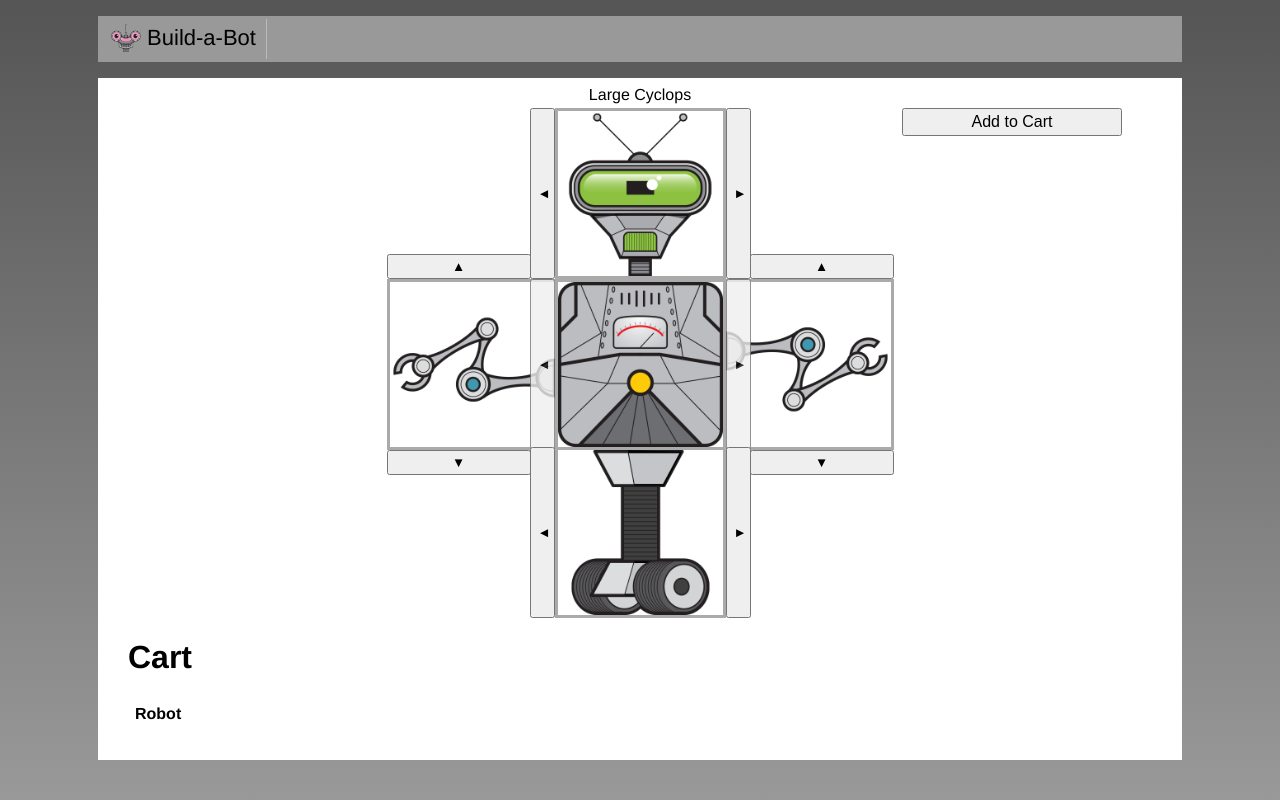
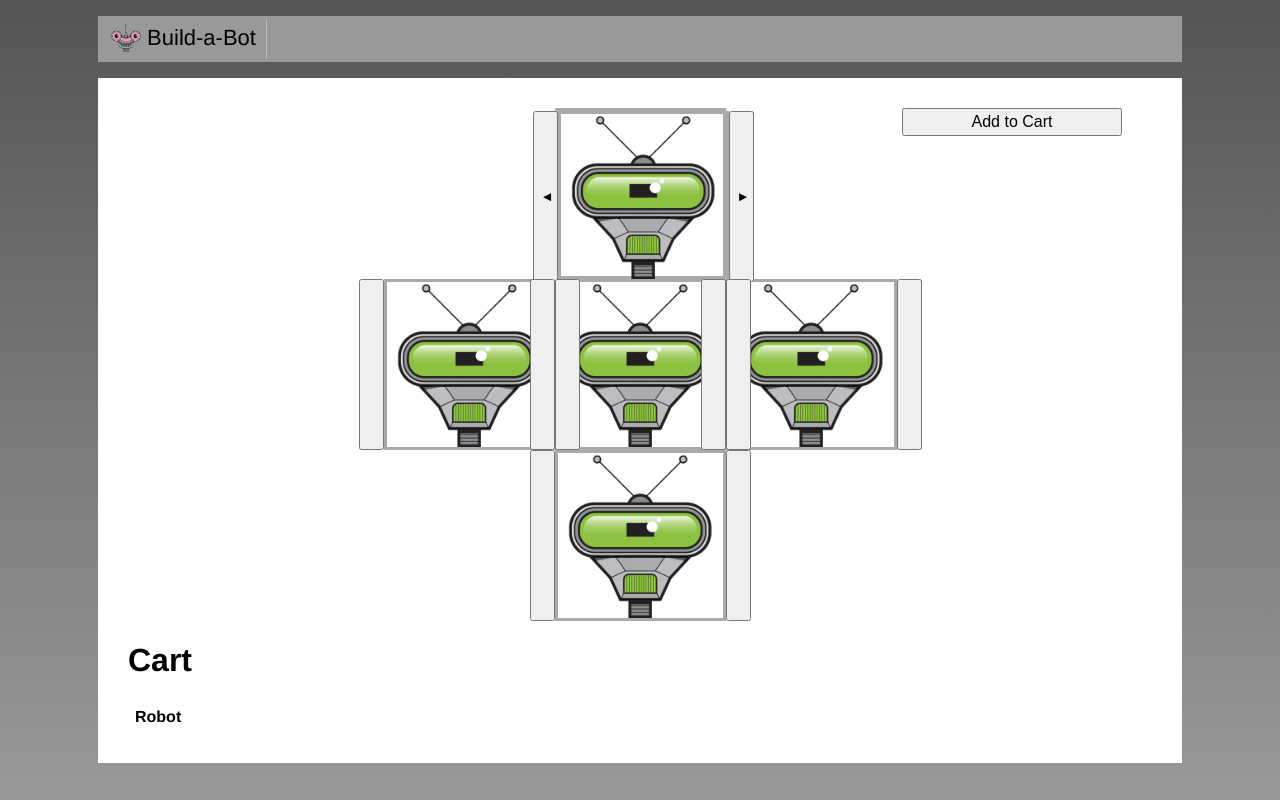
Before and after one commit to taherkheli/build-a-bot, a Vue app in the folder build-a-bot/: page / in a window 1280 px wide. Built offline with nearby package versions, Linux system fonts and the light colour scheme.

Commit message:
extracted the PartSelector into a separate component to promote re-use and DRY. Right now it builds and structures are in place. Next we have to suplly the right data and config properties to the child component from the parent

```diff
--- /dev/null
+++ b/build-a-bot/src/build/PartSelector.vue
@@ -0,0 +1,149 @@
+<template>
+  <div class="part">
+    <img :src="selectedPart.src" title="arm"/>
+    <button @click="selectPreviousPart()" class="prev-selector"></button>
+    <button @click="selectNextPart()" class="next-selector"></button>
+  </div>
+</template>
+
+<script lang="ts">
+import { defineComponent, computed, ref } from 'vue';
+import availableParts from '@/data/parts';
+
+export default defineComponent({
+  props: [],
+  setup() {
+    const parts = availableParts.heads;
+    const selectedIndex = ref(0);
+
+    const selectedPart = computed(() => parts[selectedIndex.value]);
+
+    function selectNextPart() {
+      selectedIndex.value += 1;
+      if (selectedIndex.value === parts.length) {
+        selectedIndex.value = 0;
+      }
+    }
+
+    function selectPreviousPart() {
+      selectedIndex.value -= 1;
+      if (selectedIndex.value < 0) {
+        selectedIndex.value = parts.length - 1;
+      }
+    }
+
+    return {
+      selectNextPart,
+      selectPreviousPart,
+      selectedPart,
+    };
+  },
+});
+</script>
+
+<style scoped>
+.part {
+  position: relative;
+  width:165px;
+  height:165px;
+  border: 3px solid #aaa;
+}
+.sale {
+  position: absolute;
+  bottom: 5px;
+  right: 5px;
+  color: white;
+  background-color: red;
+  padding: 3px;
+}
+.part-title {
+  position: absolute;
+  width: 100%;
+  text-align: center;
+  font-size: 18px;
+  color: red;
+  padding-top: 5px;
+  top: -25px;
+}
+.part img {
+  width:165px;
+}
+.top {
+  border-bottom: none;
+}
+.left {
+  border-right: none;
+}
+.right {
+  border-left: none;
+}
+.bottom {
+  border-top: none;
+}
+.left img {
+  transform: rotate(-90deg);
+}
+.right img {
+  transform: rotate(90deg);
+}
+.prev-selector {
+  position: absolute;
+  z-index:1;
+  top: -3px;
+  left: -28px;
+  width: 25px;
+  height: 171px;
+}
+.next-selector {
+  position: absolute;
+  z-index:1;
+  top: -3px;
+  right: -28px;
+  width: 25px;
+  height: 171px;
+}
+.left .prev-selector:after,  .right .prev-selector:after{
+  content: '\25B2'
+}
+.left .next-selector:after, .right .next-selector:after {
+  content: '\25BC'
+}
+.top .prev-selector:after, .bottom .prev-selector:after, .center .prev-selector:after{
+  content: '\25C4'
+}
+.top .next-selector:after, .bottom .next-selector:after, .center .next-selector:after{
+  content: '\25BA'
+}
+.center .prev-selector, .center .next-selector {
+  opacity:0.8;
+}
+.left .prev-selector {
+  top: -28px;
+  left: -3px;
+  width: 144px;
+  height: 25px;
+}
+.left .next-selector {
+  top: auto;
+  bottom: -28px;
+  left: -3px;
+  width: 144px;
+  height: 25px;
+}
+.right .prev-selector {
+  top: -28px;
+  left: 24px;
+  width: 144px;
+  height: 25px;
+}
+.right .next-selector {
+  top: auto;
+  bottom: -28px;
+  left: 24px;
+  width: 144px;
+  height: 25px;
+}
+.highlight {
+  border: 1px solid red;
+}
+</style>
--- a/build-a-bot/src/build/RobotBuilder.vue
+++ b/build-a-bot/src/build/RobotBuilder.vue
@@ -3,39 +3,21 @@
     <button @click="addToCart" class="add-to-cart">Add to Cart</button>
     <div class="top-row">
       <div class="top part" :class="{'sale-border': selectedRobot.head.onSale}">
-        <div class="robot-name">
+        <!-- <div class="robot-name">
           {{ selectedRobot.head.title }}
           <span v-if="selectedRobot.head.onSale" class="sale">Sale!</span>
+        </div> -->
+        <div class="robot-name"></div>
+          <part-selector/>
         </div>
-        <div class="robot-name"></div>
-          <img :src="selectedRobot.head.src" title="head"/>
-          <button @click="selectPreviousHead" class="prev-selector">&#9668;</button>
-          <button @click="selectNextHead" class="next-selector">&#9658;</button>
-      </div>
     </div>
     <div class="middle-row">
-      <div class="left part">
-        <img :src="selectedRobot.leftarm.src" title="left arm"/>
-        <button @click="selectPreviousLeftArm" class="prev-selector">&#9650;</button>
-        <button @click="selectNextLeftArm" class="next-selector">&#9660;</button>
-      </div>
-      <div class="center part">
-        <img :src="selectedRobot.torso.src" title="torso"/>
-        <button @click="selectPreviousTorso" class="prev-selector">&#9668;</button>
-        <button @click="selectNextTorso" class="next-selector">&#9658;</button>
-      </div>
-      <div class="right part">
-        <img :src="selectedRobot.rightarm.src" title="right arm"/>
-        <button @click="selectPreviousRightArm" class="prev-selector">&#9650;</button>
-        <button @click="selectNextRightArm" class="next-selector">&#9660;</button>
-      </div>
+      <part-selector/>
+      <part-selector/>
+      <part-selector/>
     </div>
     <div class="bottom-row">
-      <div class="bottom part">
-        <img :src="selectedRobot.base.src" title="base"/>
-        <button @click="selectPreviousBase" class="prev-selector">&#9668;</button>
-        <button @click="selectNextBase" class="next-selector">&#9658;</button>
-      </div>
+      <part-selector/>
     </div>
     <div>
       <h1>Cart</h1>
@@ -60,130 +42,37 @@
 
 <script lang="ts">
 import {
-  defineComponent, computed, ref, Ref,
+  defineComponent, ref, Ref,
 } from 'vue';
 import availableParts from '@/data/parts';
+import PartSelector from './PartSelector.vue';
 
 export default defineComponent({
+  name: 'RobotBuilder',
+  components: {
+    PartSelector,
+  },
   props: [],
   setup() {
     const parts = availableParts;
-    const selectedHeadIndex = ref(0);
-    const selectedTorsoIndex = ref(0);
-    const selectedBaseIndex = ref(0);
-    const selectedLeftArmIndex = ref(0);
-    const selectedRightArmIndex = ref(0);
     const cart: Ref<object[]> = ref([]);
 
-    // TODO: How is reactie thingy any bettter when computed does the job anyway?
-    // const selectedRobot: any = reactive({
-    //   head: computed(() => availableParts.heads[selectedHeadIndex.value]),
-    //   torso: computed(() => availableParts.torsos[selectedTorsoIndex.value]),
-    //   base: computed(() => availableParts.bases[selectedBaseIndex.value]),
-    //   leftarm: computed(() => availableParts.arms[selectedLeftArmIndex.value]),
-    //   rightarm: computed(() => availableParts.arms[selectedRightArmIndex.value]),
-    // });
-
-    const selectedRobot = computed(() => ({
-      head: availableParts.heads[selectedHeadIndex.value],
-      torso: availableParts.torsos[selectedTorsoIndex.value],
-      base: availableParts.bases[selectedBaseIndex.value],
-      leftarm: availableParts.arms[selectedLeftArmIndex.value],
-      rightarm: availableParts.arms[selectedRightArmIndex.value],
-    }));
-
-    function selectNextHead() {
-      selectedHeadIndex.value += 1;
-      if (selectedHeadIndex.value === parts.heads.length) {
-        selectedHeadIndex.value = 0;
-      }
-    }
-
-    function selectPreviousHead() {
-      selectedHeadIndex.value -= 1;
-      if (selectedHeadIndex.value < 0) {
-        selectedHeadIndex.value = parts.heads.length - 1;
-      }
-    }
-
-    function selectNextTorso() {
-      selectedTorsoIndex.value += 1;
-      if (selectedTorsoIndex.value === parts.torsos.length) {
-        selectedTorsoIndex.value = 0;
-      }
-    }
-
-    function selectPreviousTorso() {
-      selectedTorsoIndex.value -= 1;
-      if (selectedTorsoIndex.value < 0) {
-        selectedTorsoIndex.value = parts.torsos.length - 1;
-      }
-    }
-
-    function selectNextBase() {
-      selectedBaseIndex.value += 1;
-      if (selectedBaseIndex.value === parts.bases.length) {
-        selectedBaseIndex.value = 0;
-      }
-    }
-
-    function selectPreviousBase() {
-      selectedBaseIndex.value -= 1;
-      if (selectedBaseIndex.value < 0) {
-        selectedBaseIndex.value = parts.bases.length - 1;
-      }
-    }
-
-    function selectNextLeftArm() {
-      selectedLeftArmIndex.value += 1;
-      if (selectedLeftArmIndex.value === parts.arms.length) {
-        selectedLeftArmIndex.value = 0;
-      }
-    }
-
-    function selectPreviousLeftArm() {
-      selectedLeftArmIndex.value -= 1;
-      if (selectedLeftArmIndex.value < 0) {
-        selectedLeftArmIndex.value = parts.arms.length - 1;
-      }
-    }
-
-    function selectNextRightArm() {
-      selectedRightArmIndex.value += 1;
-      if (selectedRightArmIndex.value === parts.arms.length) {
-        selectedRightArmIndex.value = 0;
-      }
-    }
-
-    function selectPreviousRightArm() {
-      selectedRightArmIndex.value -= 1;
-      if (selectedRightArmIndex.value < 0) {
-        selectedRightArmIndex.value = parts.arms.length - 1;
-      }
-    }
+    const selectedRobot = {
+      head: {},
+      torso: {},
+      base: {},
+      leftarm: {},
+      rightarm: {},
+    };
 
     function addToCart() {
-      const r = selectedRobot.value;
-      const cost = r.head.cost + r.leftarm.cost + r.torso.cost + r.rightarm.cost + r.base.cost;
+      const r = selectedRobot;
+      // const cost = r.head.cost + r.leftarm.cost + r.torso.cost + r.rightarm.cost + r.base.cost;
+      const cost = 120;
       cart.value.push({ r, cost });
     }
 
     return {
-      selectNextHead,
-      selectPreviousHead,
-      selectedHeadIndex,
-      selectNextTorso,
-      selectPreviousTorso,
-      selectedTorsoIndex,
-      selectNextBase,
-      selectPreviousBase,
-      selectedBaseIndex,
-      selectNextLeftArm,
-      selectPreviousLeftArm,
-      selectedLeftArmIndex,
-      selectNextRightArm,
-      selectPreviousRightArm,
-      selectedRightArmIndex,
       selectedRobot,
       addToCart,
       cart,
```
